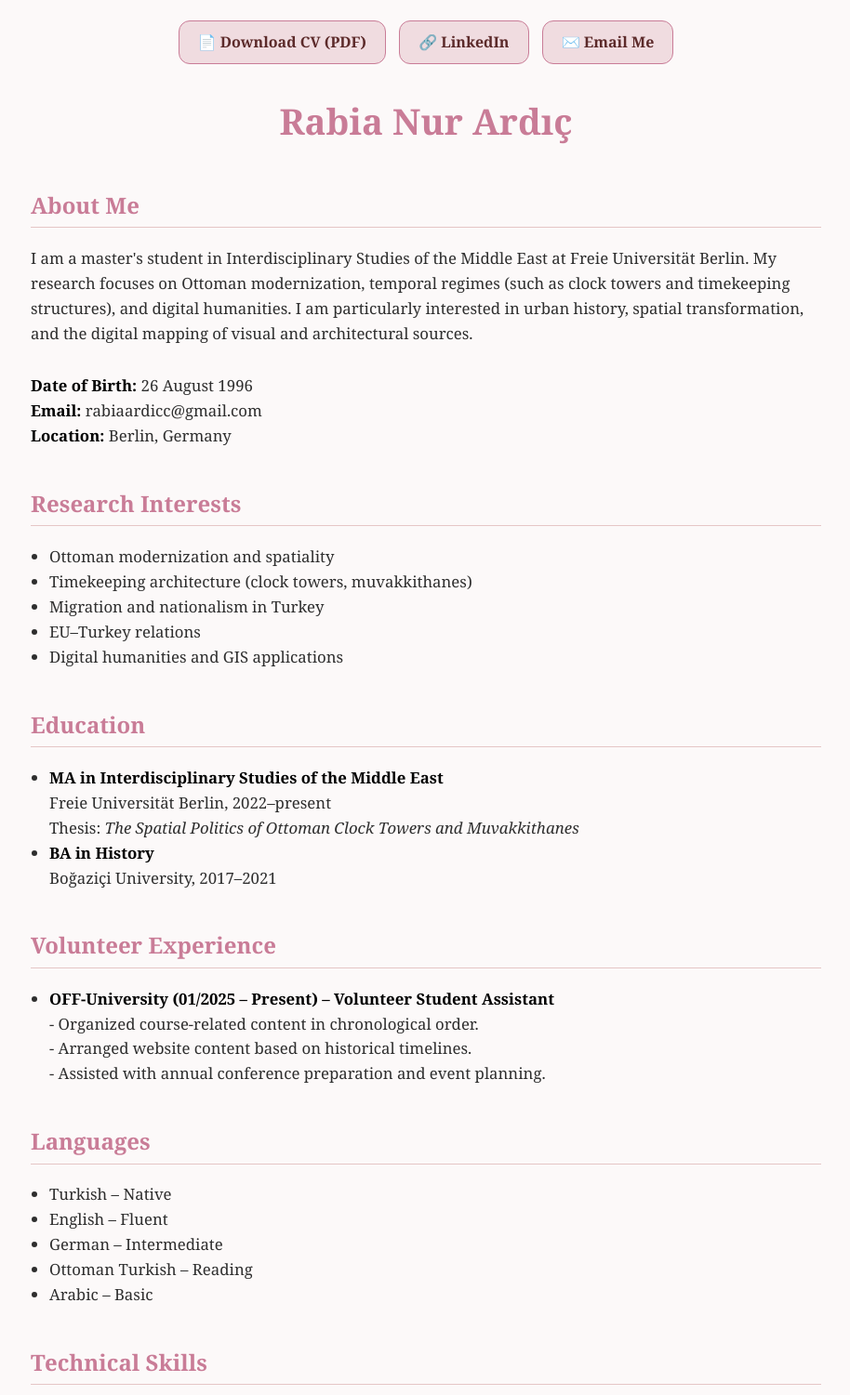
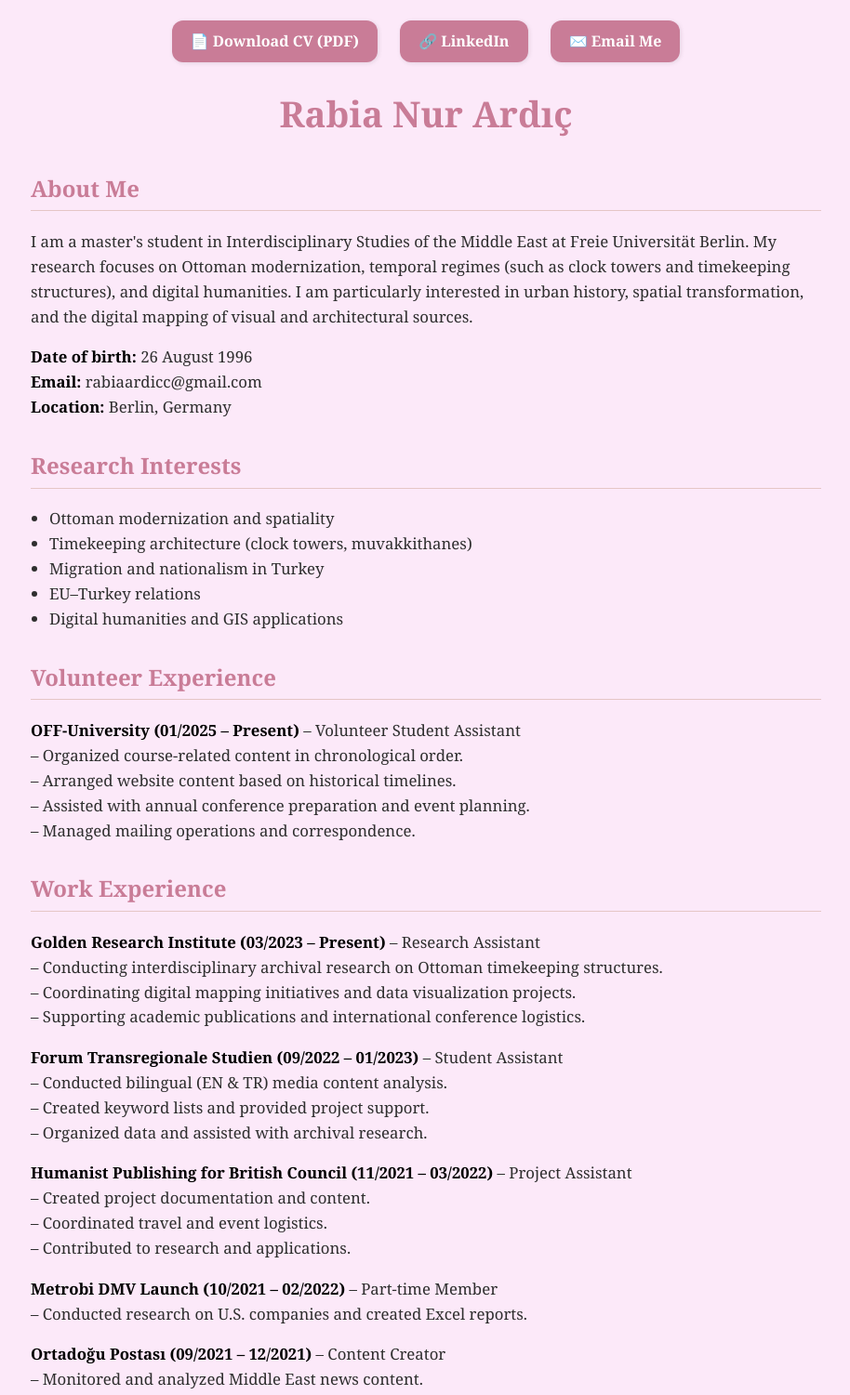
Before and after one commit to rabiaardicc/rabiaardicc.github.io, a plain HTML site: page index.html in a window 1280 px wide. Shown: the part 243-1744 px from the top of the page at 93% size, without its empty margins (182-1096 px from the left). Drawn offline with Linux system fonts and the light colour scheme.

Commit message:
Update index.html

```diff
--- a/index.html
+++ b/index.html
@@ -1,86 +1,70 @@
 <!DOCTYPE html>
 <html lang="en">
 <head>
-  <meta charset="UTF-8" />
+  <meta charset="UTF-8">
   <title>Rabia Nur Ardıç – CV</title>
   <style>
     body {
       font-family: 'Georgia', serif;
-      background-color: #fcf9f9;
+      background-color: #fce9f9;
       max-width: 850px;
       margin: 40px auto;
       padding: 0 20px;
       line-height: 1.6;
       color: #2e2e2e;
     }
-
     h1 {
       text-align: center;
       font-size: 2.4em;
       color: #c97c97;
-      margin-bottom: 20px;
+      margin: 20px 0;
     }
-
     h2 {
       color: #c97c97;
       border-bottom: 1px solid #e5c6c6;
       padding-bottom: 4px;
-      margin-top: 40px;
+      margin-top: 30px;
     }
-
     p, ul {
       font-size: 1.05em;
     }
-
     ul {
       padding-left: 20px;
     }
-
     .profile-pic {
       width: 150px;
       border-radius: 50%;
       display: block;
       margin: 30px auto 20px auto;
     }
-
-    .button-row {
+    .buttons {
       text-align: center;
-      margin-top: 10px;
+      margin-bottom: 20px;
     }
-
-    .button-row a {
-      background-color: #f0dce0;
-      color: #5c2a2a;
+    .buttons a {
+      display: inline-block;
+      background-color: #c97c97;
+      color: white;
       padding: 10px 20px;
       border-radius: 12px;
+      margin: 5px 10px;
       text-decoration: none;
       font-weight: bold;
-      margin: 5px;
-      display: inline-block;
-      border: 1px solid #c97c97;
+      box-shadow: 1px 1px 5px rgba(0,0,0,0.1);
     }
-
-    .button-row a:hover {
-      background-color: #e6c3cc;
+    .section {
+      margin-top: 30px;
     }
-
     strong {
       color: #000;
-    }
-
-    .section {
-      margin-bottom: 20px;
-    }
-
-    .about {
-      margin-bottom: 30px;
     }
   </style>
 </head>
 <body>
-  <img src="profile.jpg" alt="Rabia Nur Ardıç" class="profile-pic" />
 
-  <div class="button-row">
+  <img src="profile.jpg" alt="Rabia Nur Ardıç" class="profile-pic">
+
+  <div class="buttons">
     <a href="ArdicCV.pdf" download>📄 Download CV (PDF)</a>
     <a href="https://www.linkedin.com/in/rabia-ardıç-0997a4172/" target="_blank">🔗 LinkedIn</a>
     <a href="mailto:rabiaardicc@gmail.com">✉️ Email Me</a>
@@ -89,17 +73,17 @@
   <h1>Rabia Nur Ardıç</h1>
 
   <h2>About Me</h2>
-  <p class="about">
+  <p>
     I am a master's student in Interdisciplinary Studies of the Middle East at Freie Universität Berlin.
     My research focuses on Ottoman modernization, temporal regimes (such as clock towers and timekeeping structures), and digital humanities.
     I am particularly interested in urban history, spatial transformation, and the digital mapping of visual and architectural sources.
   </p>
 
-  <div class="section">
-    <p><strong>Date of Birth:</strong> 26 August 1996<br />
-    <strong>Email:</strong> rabiaardicc@gmail.com<br />
-    <strong>Location:</strong> Berlin, Germany</p>
-  </div>
+  <p>
+    <strong>Date of birth:</strong> 26 August 1996<br>
+    <strong>Email:</strong> rabiaardicc@gmail.com<br>
+    <strong>Location:</strong> Berlin, Germany
+  </p>
 
   <h2>Research Interests</h2>
   <ul>
@@ -110,25 +94,44 @@
     <li>Digital humanities and GIS applications</li>
   </ul>
 
+  <h2>Volunteer Experience</h2>
+  <p><strong>OFF-University (01/2025 – Present)</strong> – Volunteer Student Assistant<br>
+    – Organized course-related content in chronological order.<br>
+    – Arranged website content based on historical timelines.<br>
+    – Assisted with annual conference preparation and event planning.<br>
+    – Managed mailing operations and correspondence.
+  </p>
+
+  <h2>Work Experience</h2>
+  <p><strong>Golden Research Institute (03/2023 – Present)</strong> – Research Assistant<br>
+    – Conducting interdisciplinary archival research on Ottoman timekeeping structures.<br>
+    – Coordinating digital mapping initiatives and data visualization projects.<br>
+    – Supporting academic publications and international conference logistics.
+  </p>
+  <p><strong>Forum Transregionale Studien (09/2022 – 01/2023)</strong> – Student Assistant<br>
+    – Conducted bilingual (EN & TR) media content analysis.<br>
+    – Created keyword lists and provided project support.<br>
+    – Organized data and assisted with archival research.
+  </p>
+  <p><strong>Humanist Publishing for British Council (11/2021 – 03/2022)</strong> – Project Assistant<br>
+    – Created project documentation and content.<br>
+    – Coordinated travel and event logistics.<br>
+    – Contributed to research and applications.
+  </p>
+  <p><strong>Metrobi DMV Launch (10/2021 – 02/2022)</strong> – Part-time Member<br>
+    – Conducted research on U.S. companies and created Excel reports.
+  </p>
+  <p><strong>Ortadoğu Postası (09/2021 – 12/2021)</strong> – Content Creator<br>
+    – Monitored and analyzed Middle East news content.
+  </p>
+
   <h2>Education</h2>
-  <ul>
-    <li><strong>MA in Interdisciplinary Studies of the Middle East</strong><br />
-      Freie Universität Berlin, 2022–present<br />
-      Thesis: <em>The Spatial Politics of Ottoman Clock Towers and Muvakkithanes</em>
-    </li>
-    <li><strong>BA in History</strong><br />
-      Boğaziçi University, 2017–2021
-    </li>
-  </ul>
-
-  <h2>Volunteer Experience</h2>
-  <ul>
-    <li><strong>OFF-University (01/2025 – Present) – Volunteer Student Assistant</strong><br />
-      - Organized course-related content in chronological order.<br />
-      - Arranged website content based on historical timelines.<br />
-      - Assisted with annual conference preparation and event planning.
-    </li>
-  </ul>
+  <p><strong>Freie Universität Berlin</strong><br>
+    MA – Interdisciplinary Studies of the Middle East (2022 – Present)
+  </p>
+  <p><strong>Boğaziçi University</strong><br>
+    BA – History (2017 – 2021)
+  </p>
 
   <h2>Languages</h2>
   <ul>
@@ -139,11 +142,5 @@
     <li>Arabic – Basic</li>
   </ul>
 
-  <h2>Technical Skills</h2>
-  <ul>
-    <li>GIS: QGIS, ArcGIS</li>
-    <li>GitHub Pages, Markdown, HTML</li>
-    <li>Microsoft Office, Zotero, Mendeley</li>
-  </ul>
 </body>
 </html>
```
